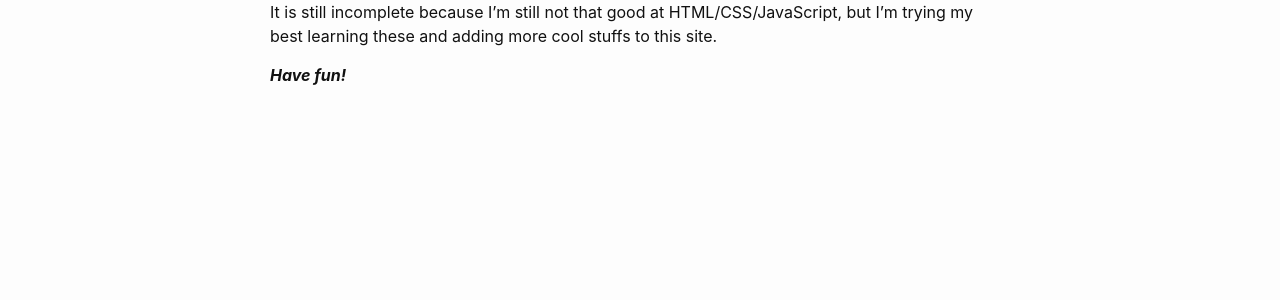
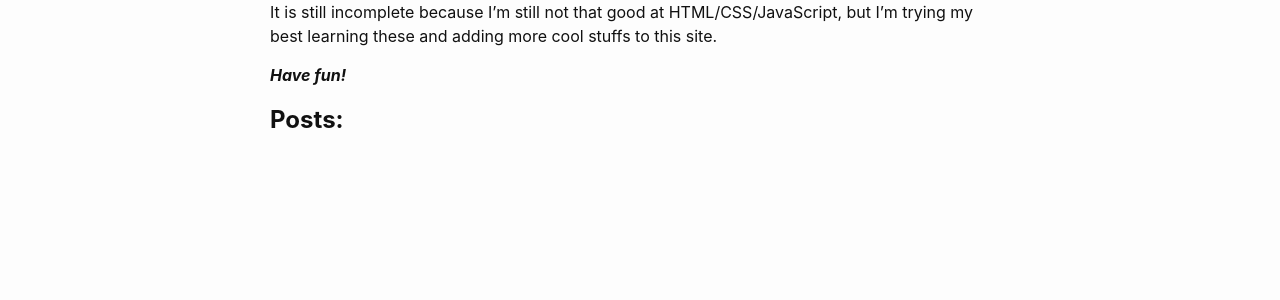
Before and after one commit to xin1z/xin1z.github.io, a Jekyll site: the page built from index.md, in a window 1280 px wide. Shown: the part 245-545 px from the top of the page. Built offline with Jekyll 4.4.1, drawn with Linux system fonts in a browser that asks for light colours.

Commit message:
[fix] Change some HTMLs to fix the homepage

```diff
--- a/_layouts/home.html
+++ b/_layouts/home.html
@@ -14,7 +14,6 @@ layout: default
 
   <!-- list of articles -->
   {%- if site.posts.size > 0 -%}
-    <h2 class="post-list-heading">Posts</h2>
     <ul class="post-list">
       {%- for post in site.posts -%}
         <li>
--- a/index.md
+++ b/index.md
@@ -10,3 +10,5 @@ This site mainly hosts posts I wrote about C/C++, Linux etc..
 It is still incomplete because I'm still not that good at HTML/CSS/JavaScript, but I'm trying my best learning these and adding more cool stuffs to this site.
 
 ***Have fun!***
+
+## **Posts:**
```
